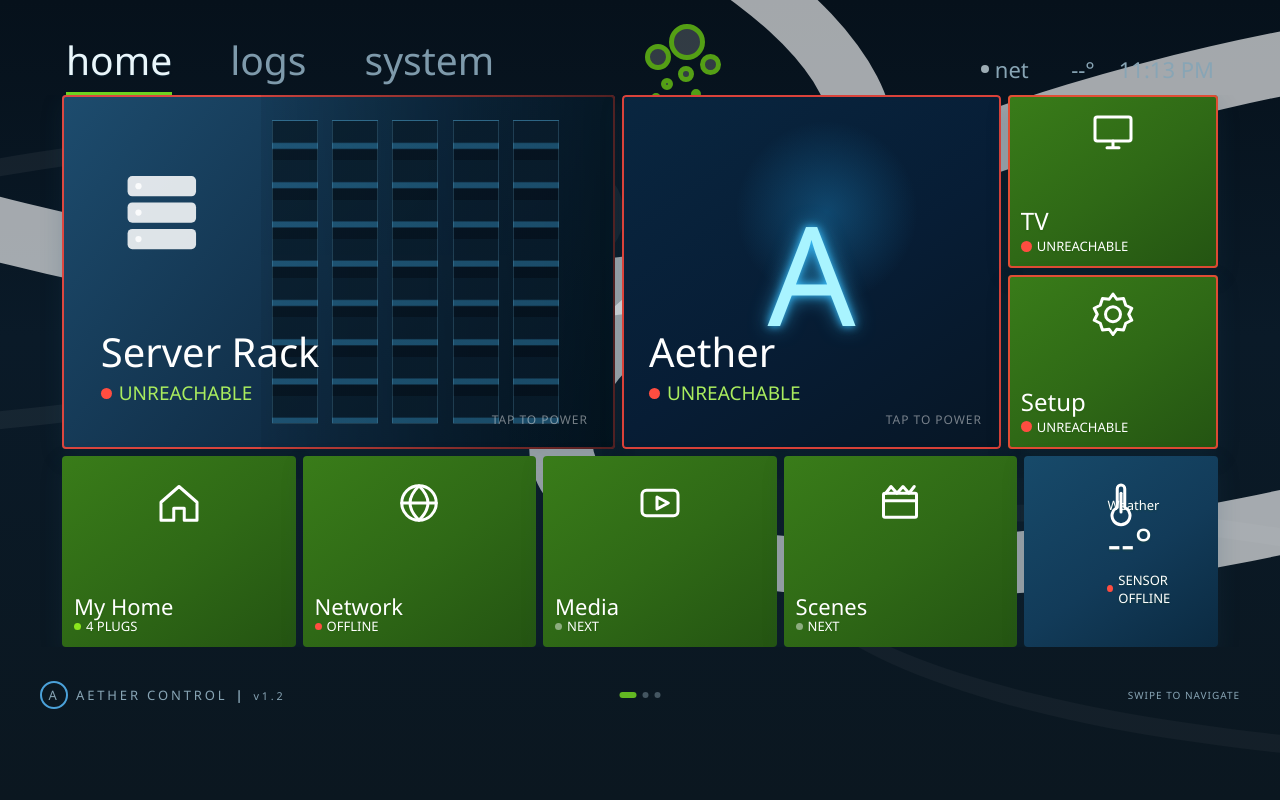
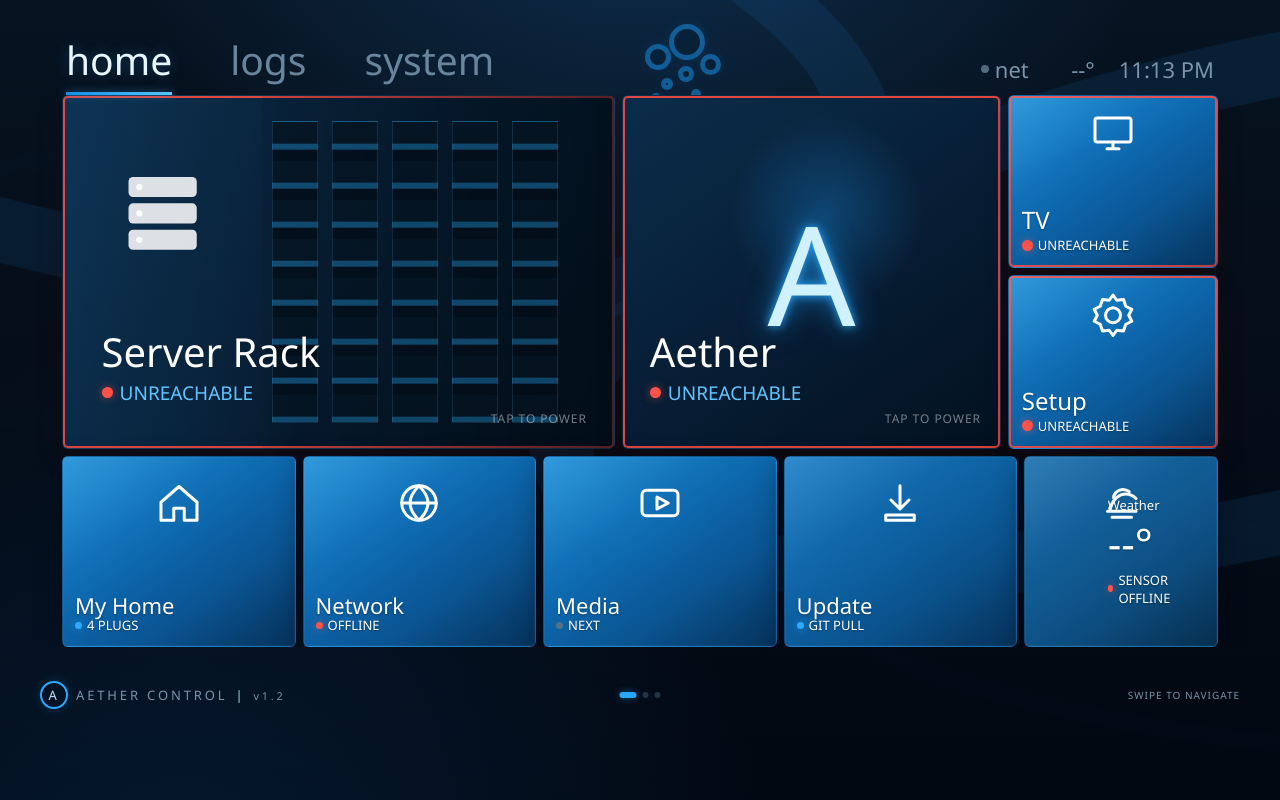
Before and after one commit to ethan-ig/aether-control, a Flask app: page / in a window 1280 px wide. Run offline with Flask 3, Linux system fonts and the light colour scheme; data that the repository does not hold is empty.

Commit message:
Add dark blue theme and home update tile

```diff
--- a/templates/index.html
+++ b/templates/index.html
@@ -3,12 +3,13 @@
 <head>
   <meta charset="utf-8">
   <meta name="viewport" content="width=device-width, initial-scale=1, maximum-scale=1, user-scalable=no, viewport-fit=cover">
-  <meta name="theme-color" content="#dff5ff">
+  <meta name="theme-color" content="#050d18">
   <title>Aether Control</title>
   <link rel="stylesheet" href="{{ url_for('static', filename='css/style.css', v=version) }}">
   <link rel="stylesheet" href="{{ url_for('static', filename='css/layout-fix.css', v=version) }}">
+  <link rel="stylesheet" href="{{ url_for('static', filename='css/dark-blue.css', v=version) }}">
 </head>
-<body>
+<body class="dark-mode">
   <div class="shell" id="shell">
     <div class="ambient ambient-a"></div>
     <div class="ambient ambient-b"></div>
@@ -88,16 +89,16 @@
               <div class="quick-title">Media</div>
               <div class="quick-status"><span class="quick-dot muted"></span><span>next</span></div>
             </button>
-            <button class="tile green-tile quick-tile" data-action="scenes-placeholder">
-              <svg class="tile-icon" viewBox="0 0 64 64" aria-hidden="true"><rect x="10" y="19" width="44" height="32" rx="2"/><path d="M13 19l7-9 8 9 8-9 8 9 7-9"/><path d="M10 29h44"/></svg>
-              <div class="quick-title">Scenes</div>
-              <div class="quick-status"><span class="quick-dot muted"></span><span>next</span></div>
+            <button class="tile green-tile quick-tile update-tile" id="updateButton" data-action="update">
+              <svg class="tile-icon" viewBox="0 0 64 64" aria-hidden="true"><path d="M32 9v30M20 28l12 12 12-12M13 48h38v7H13z"/></svg>
+              <div class="quick-title">Update</div>
+              <div class="quick-status"><span class="quick-dot" id="updateDot"></span><span id="updateText">git pull</span></div>
             </button>
             <button class="tile green-tile quick-tile temp-tile" data-action="temp">
-              <svg class="tile-icon thermometer" viewBox="0 0 64 64" aria-hidden="true"><path d="M27 13a5 5 0 0110 0v25a12 12 0 11-10 0z"/><path d="M32 19v25"/></svg>
-              <div class="temp-label">Rack Temp</div>
+              <svg class="tile-icon thermometer" viewBox="0 0 64 64" aria-hidden="true"><path d="M17 39c5-12 12-19 21-19 5 0 10 2 14 6M14 43h38M20 51h26"/><path d="M22 25a13 13 0 0121-8"/></svg>
+              <div class="temp-label">Weather</div>
               <div class="temp-value" id="rackTemp">--°</div>
-              <div class="quick-status"><span class="quick-dot" id="tempDot"></span><span id="humidityText">--% RH</span></div>
+              <div class="quick-status"><span class="quick-dot" id="tempDot"></span><span id="humidityText">loading</span></div>
             </button>
           </div>
         </section>
```
